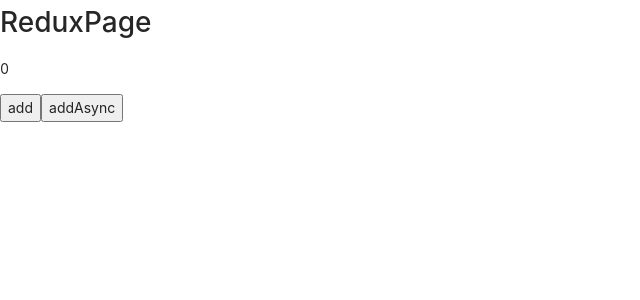
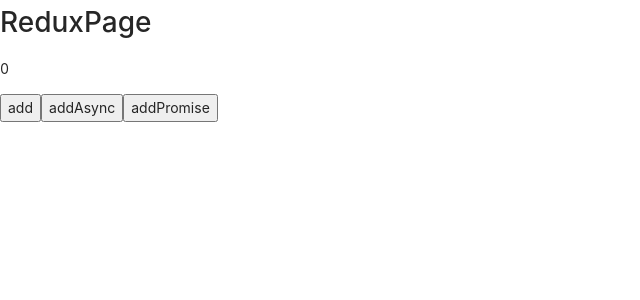
Before and after one commit to JTR354/kkb-web34-study, a React (Create React App) app in the folder react-component-study/antd-demo/: page / in a window 1280 px wide. Shown: the top 300 px of the page, without its empty margins (0-640 px from the left). Built offline with nearby package versions, Linux system fonts and the light colour scheme.

Commit message:
feat redux-promise

```diff
--- a/react-component-study/antd-demo/package.json
+++ b/react-component-study/antd-demo/package.json
@@ -7,11 +7,13 @@
     "@testing-library/react": "^11.1.0",
     "@testing-library/user-event": "^12.1.10",
     "antd": "^4.16.13",
+    "is-promise": "^4.0.0",
     "react": "^17.0.2",
     "react-dom": "^17.0.2",
     "react-scripts": "4.0.3",
     "redux": "^4.1.1",
     "redux-logger": "^3.0.6",
+    "redux-promise": "^0.6.0",
     "redux-thunk": "^2.3.0",
     "web-vitals": "^1.0.1"
   },
--- a/react-component-study/antd-demo/src/pages/ReduxPage/index.js
+++ b/react-component-study/antd-demo/src/pages/ReduxPage/index.js
@@ -3,6 +3,13 @@ import { createStore, applyMiddleware } from "./kredux";
 // import { createStore, applyMiddleware } from "redux";
 // import thunk from "redux-thunk";
 // import logger from "redux-logger";
+// import promise from "redux-promise";
+import isPromise from "is-promise";
+function promise() {
+  return (next) => (action) => {
+    return isPromise(action) ? action.then(next) : next(action);
+  };
+}
 
 function counterReducer(state = 0, action) {
   switch (action.type) {
@@ -30,14 +37,17 @@ function thunk({ getState, dispatch }) {
     console.log(thunk.name, action3);
     if (typeof action3 === "function") {
       // console.log(action3(dispatch, getState));
-      action3(dispatch, getState);
+      return action3(dispatch, getState);
     } else {
-      next(action3);
+      return next(action3);
     }
   };
 }
 
-const store = createStore(counterReducer, applyMiddleware(thunk, logger));
+const store = createStore(
+  counterReducer,
+  applyMiddleware(thunk, promise, logger)
+);
 
 export default function ReduxPage() {
   const [, update] = useState(0);
@@ -63,12 +73,20 @@ export default function ReduxPage() {
         add
       </button>
       <button
-        onClick={() => {
-          store.dispatch(api);
+        onClick={async () => {
+          await store.dispatch(api);
+          console.log(6);
         }}
       >
         {" "}
         addAsync
+      </button>
+      <button
+        onClick={() => {
+          store.dispatch(Promise.resolve({ type: "ADD", payload: -100 }));
+        }}
+      >
+        addPromise
       </button>
     </>
   );
```
Also changed, not shown: 1 other file (tests, documents, lock files or other folders).
